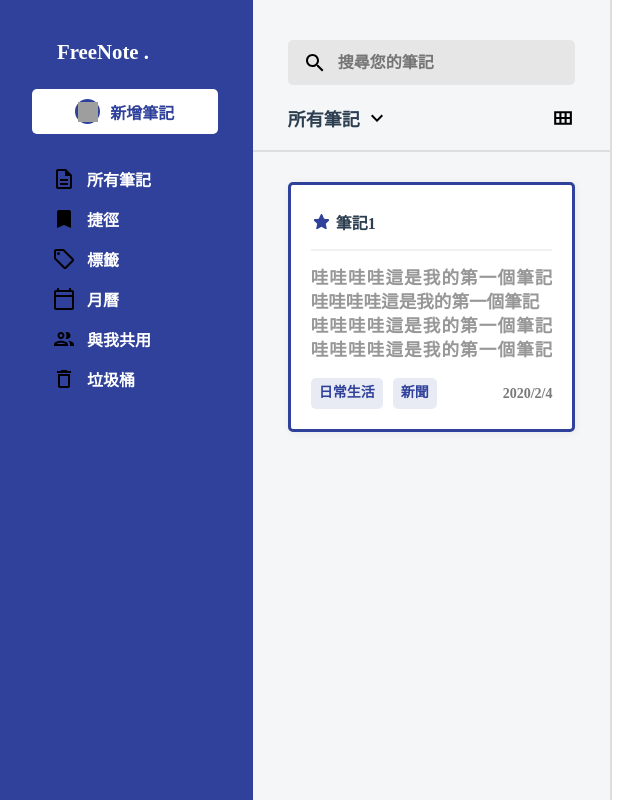
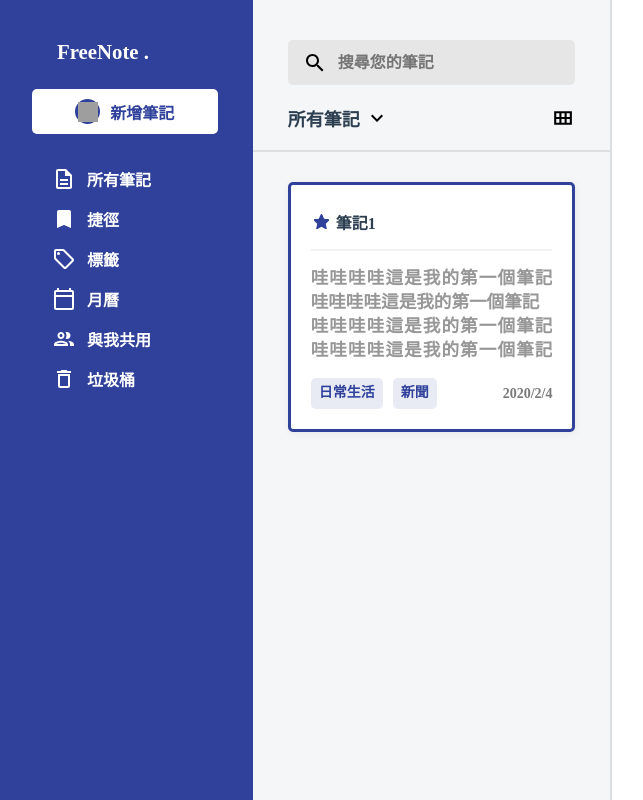
Before and after one commit to DemonShelly/notebook, a Vue app: page /#/ in a window 1280 px wide. Shown: the whole page, without its empty margins (3-646 px from the left). Built offline with nearby package versions, Linux system fonts and the light colour scheme; grey boxes are pictures that could not be loaded.

Commit message:
change icon color

```diff
--- a/src/components/sideBar.vue
+++ b/src/components/sideBar.vue
@@ -108,6 +108,7 @@
 	.sideBarIcon {
 		background-size: cover;
 		margin-right: 10px;
+		filter: invert(100%) sepia(20%) saturate(5090%) hue-rotate(209deg) brightness(122%) contrast(111%);
 	}
 	.sideBarEach {
 		display: flex;
```
